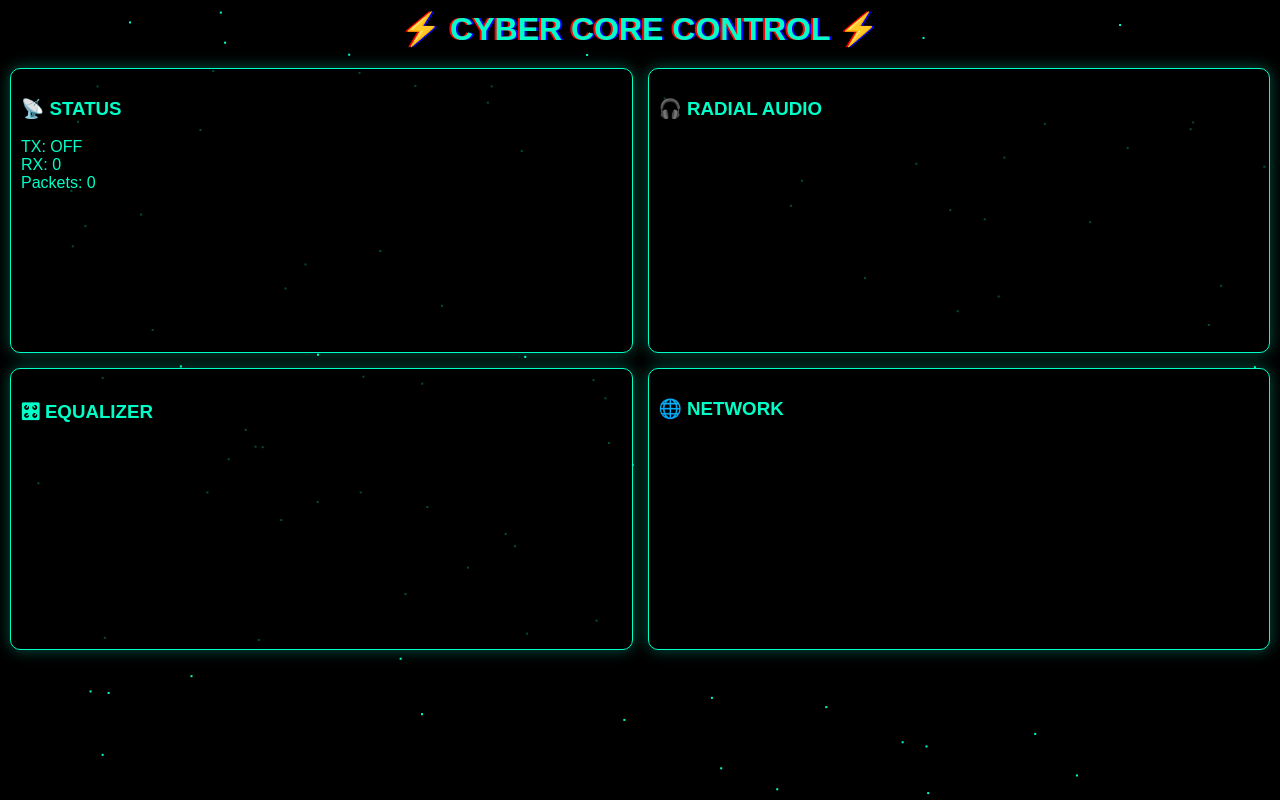
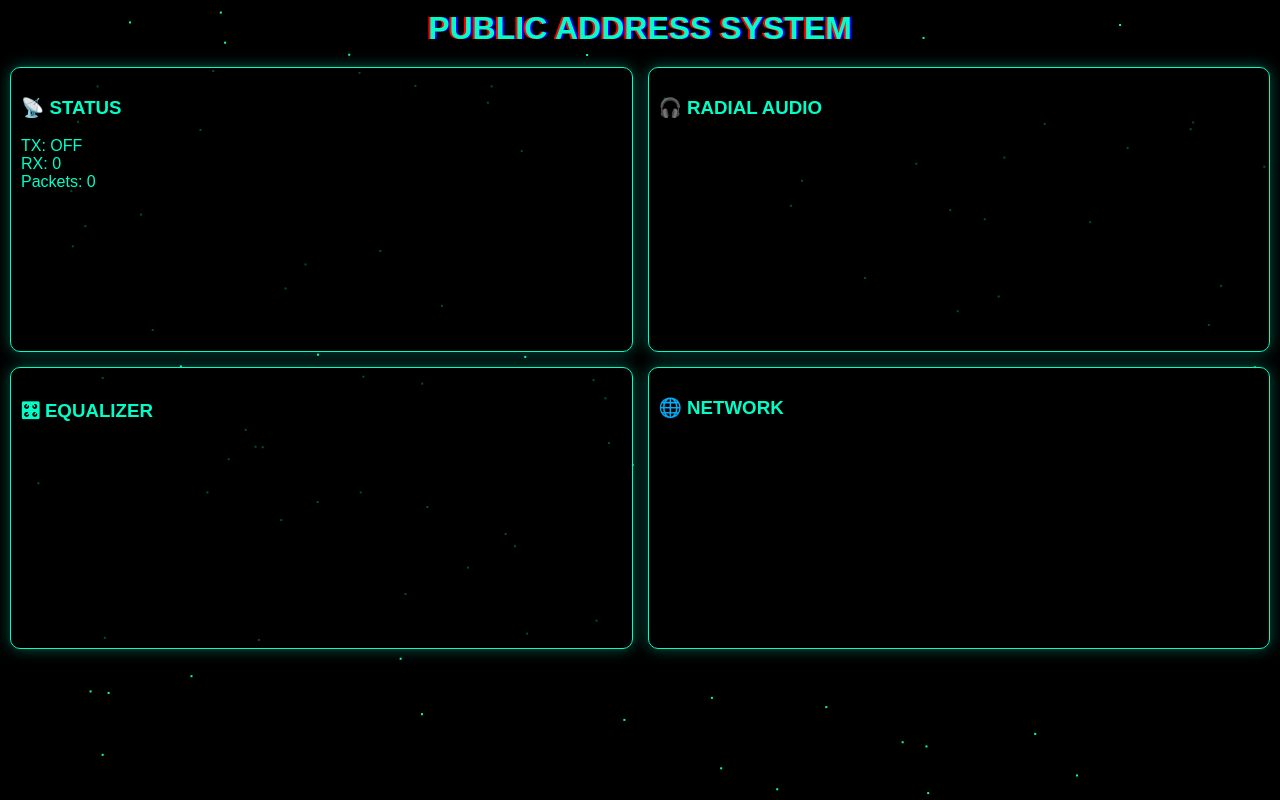
Before and after one commit to Nexus-labs2/walkie-server, a website: page public/index.html in a window 1280 px wide. Drawn offline with nearby package versions, Linux system fonts and the light colour scheme; no server answers.

Commit message:
final full system_1

```diff
--- a/public/index.html
+++ b/public/index.html
@@ -1,7 +1,7 @@
 <!DOCTYPE html>
 <html>
 <head>
-<title> PUBLIC ADDRESS SYSTEM</title>
+<title> PUBLIC ADDRESS SYSTEM </title>
 
 <script src="https://cdn.socket.io/4.5.4/socket.io.min.js"></script>
 <script src="https://cdn.jsdelivr.net/npm/chart.js"></script>
@@ -95,7 +95,7 @@ h1 {
 
 <canvas id="bg"></canvas>
 
-<h1>⚡ CYBER CORE CONTROL ⚡</h1>
+<h1> PUBLIC ADDRESS SYSTEM </h1>
 
 <div class="grid">
 
```
